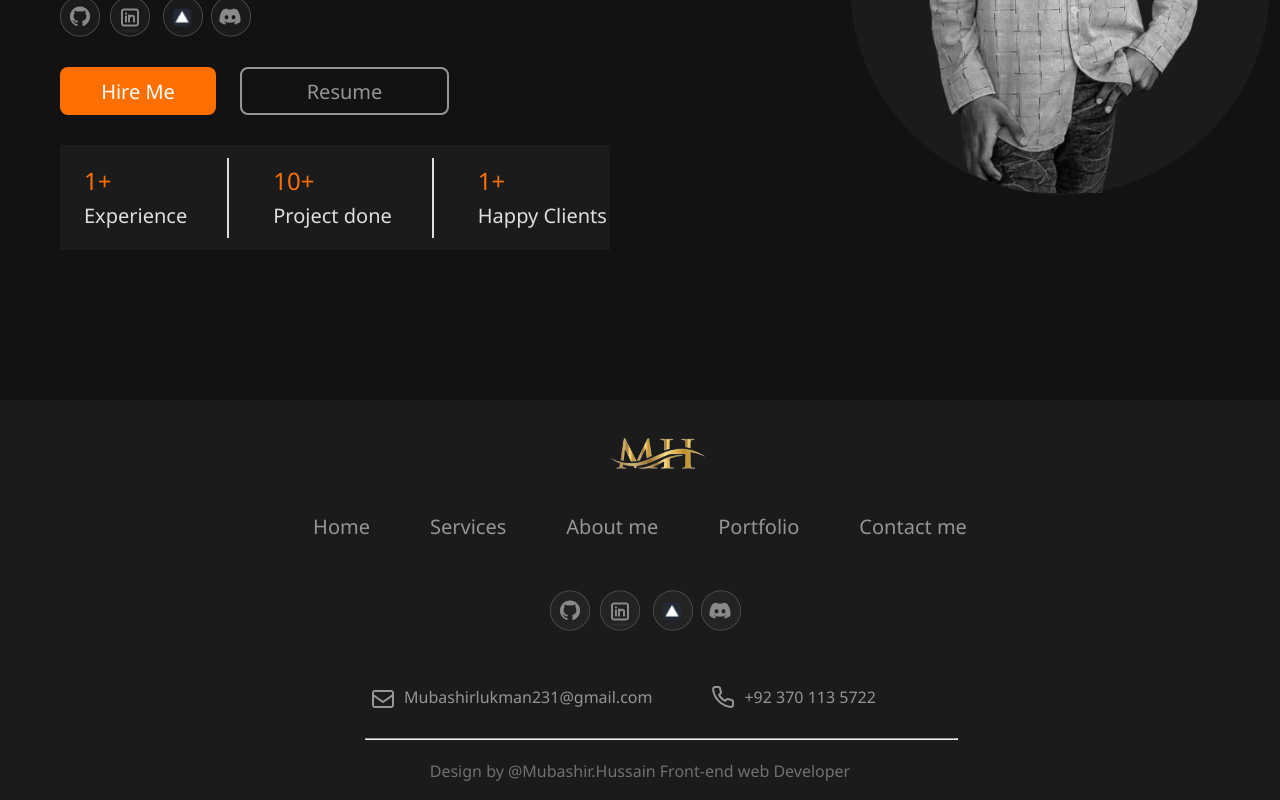
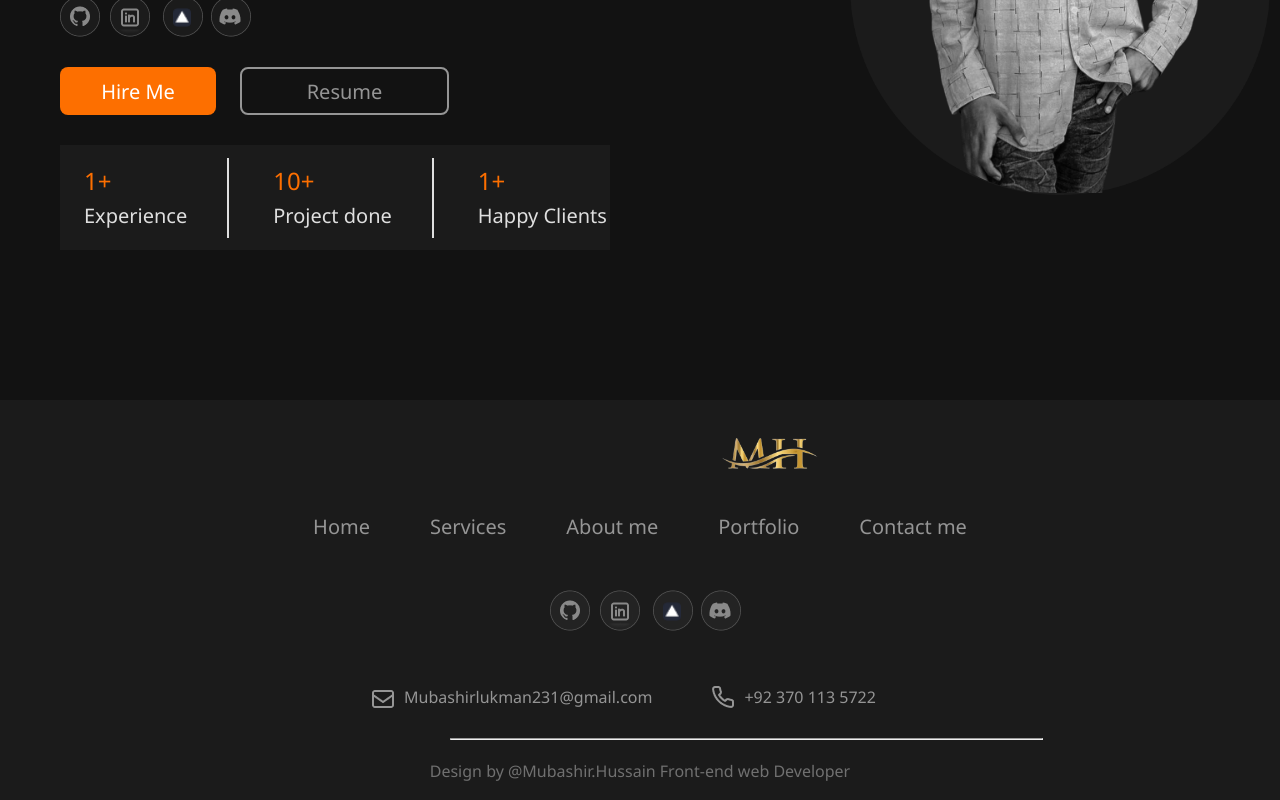
Before and after one commit to MubashirJatoi/portfolio, a Next.js app: page / in a window 1280 px wide. Shown: the part 415-1215 px from the top of the page. Built offline with nearby package versions, Linux system fonts and the light colour scheme.

Commit message:
Update globals.css

```diff
--- a/src/app/globals.css
+++ b/src/app/globals.css
@@ -603,7 +603,7 @@ form button:hover {
 }
 
 .hmm1 {
-    margin-left: 38rem;
+    margin-left: 45rem;
     background: transparent;
     margin-top: 30px;
     cursor: pointer;
@@ -661,7 +661,7 @@ form button:hover {
 
 .hr1 {
     width: 593px;
-    margin-left: 365px;
+    margin-left: 450px;
     margin-top: 30px;
 }
 
```
